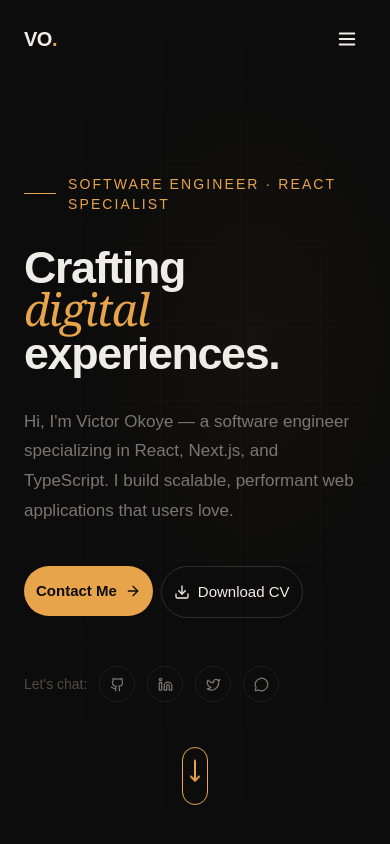
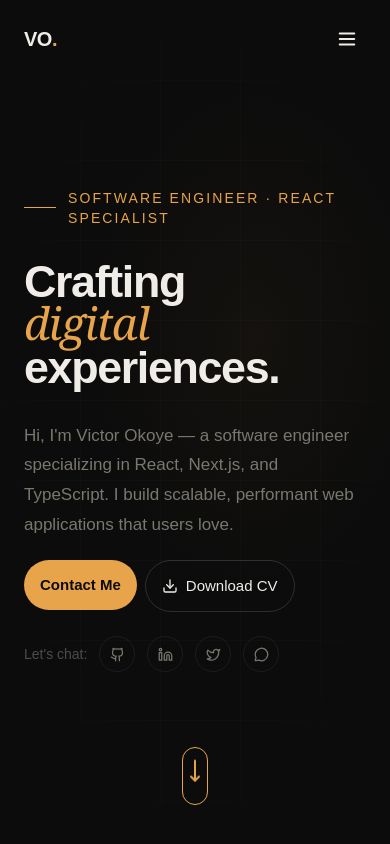
Before and after one commit to chivicoko/victoremmanuel, a Next.js app: page / in a window 390 px wide. Shown: the top 844 px of the page. Built offline with nearby package versions, Linux system fonts and the light colour scheme; a web font is replaced by a local one.

Commit message:
fix: hero

```diff
--- a/src/components/sections/Hero.tsx
+++ b/src/components/sections/Hero.tsx
@@ -59,7 +59,7 @@ export const Hero = () => {
   return (
     <>
       {/* ── Hero ── */}
-      <section className="relative min-h-screen flex items-center overflow-hidden pt-24 md:pt-36 pb-16">
+      <section className="relative min-h-screen flex items-center overflow-hidden pt-20 sm:pt-24 md:pt-36 pb-16">
         {/* Background grid */}
         <div
           className="absolute inset-0 pointer-events-none"
@@ -107,26 +107,27 @@ export const Hero = () => {
                 experiences.
               </h1>
 
-              <p className="text-muted-foreground text-[1.0625rem] max-w-120 leading-[1.75] mb-10 animate-fade-in animation-delay-200">
+              <p className="text-muted-foreground text-[1.0625rem] max-w-120 leading-[1.75] mb-5 sm:mb-10 animate-fade-in animation-delay-200">
                 Hi, I&apos;m Victor Okoye — a software engineer specializing in
                 React, Next.js, and TypeScript. I build scalable, performant web
                 applications that users love.
               </p>
 
               {/* CTAs */}
-              <div className="flex flex-wrap gap-2 sm:gap-4 mb-12 animate-fade-in animation-delay-300">
+              <div className="flex flex-wrap gap-2 sm:gap-4 mb-6 sm:mb-12 animate-fade-in animation-delay-300">
                 <Tooltip content="Reach out - I'm always ready to serve">
                   <button
-                    className="btn-primary px-3 sm:px-6"
+                    className="btn-primary px-4 sm:px-6"
                     onClick={() => router.push("/#contact")}
                   >
-                    Contact Me <ArrowRight className="w-4 h-4" />
+                    Contact Me{" "}
+                    <ArrowRight className="hidden sm:inline w-4 h-4" />
                   </button>
                 </Tooltip>
 
                 <Tooltip content="Click to view CV in a new tab">
                   <button
-                    className="btn-secondary px-3 sm:px-6"
+                    className="btn-secondary px-4 sm:px-6"
                     onClick={() => window.open("/VICTOR_OKOYE.pdf", "_blank")}
                   >
                     <Download className="w-4 h-4" />
```
